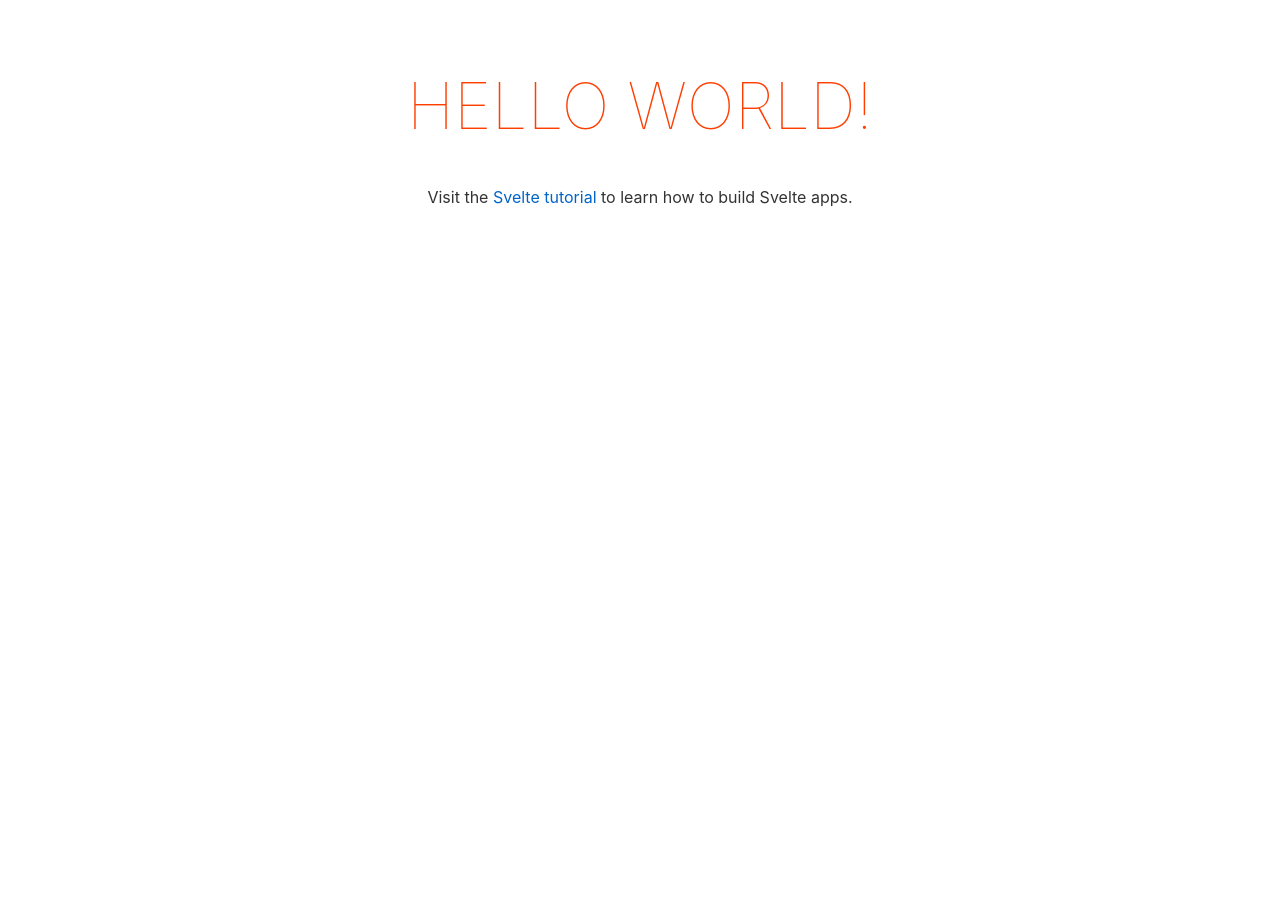
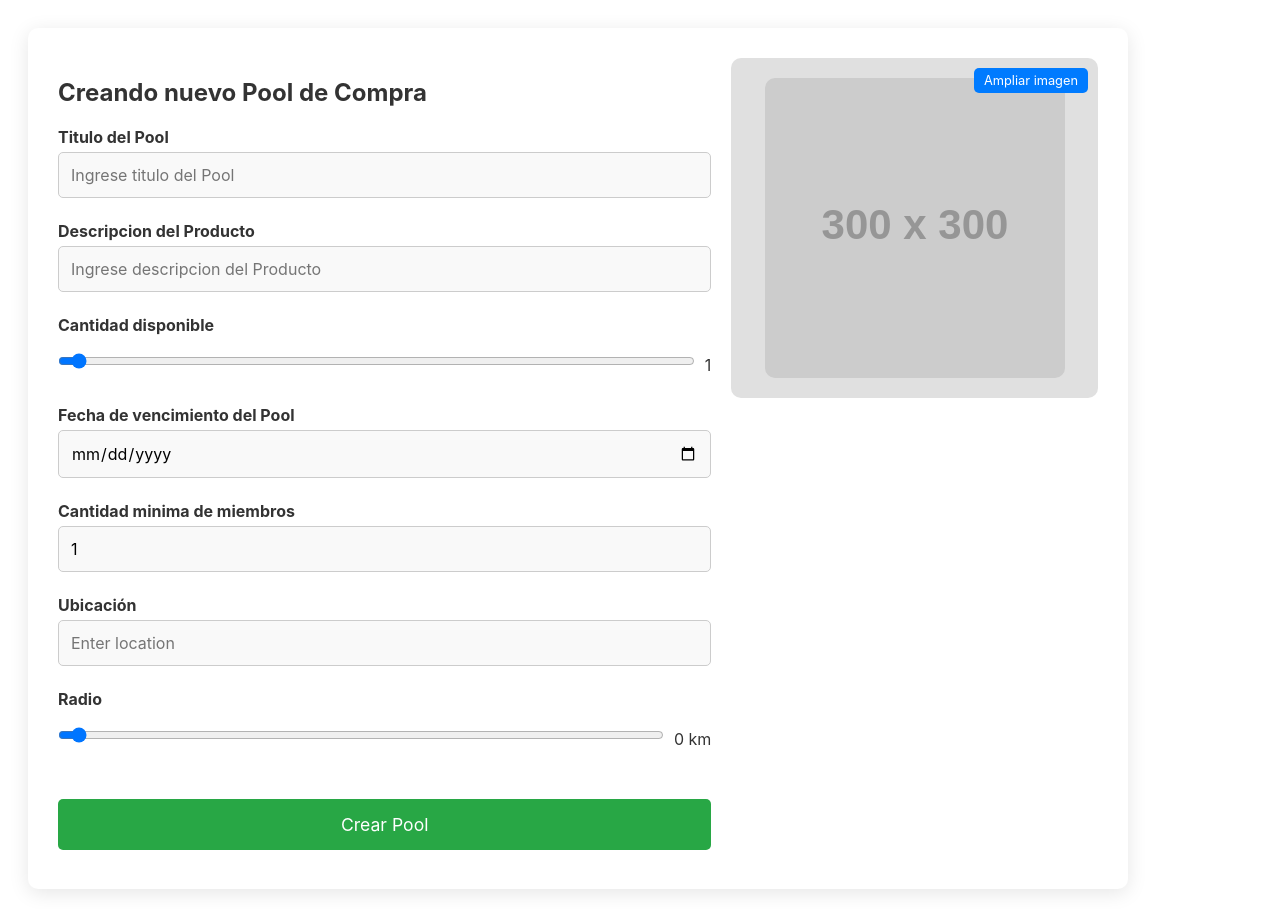
Before and after one commit to grupo5-proyectofinal/architecture_test, a Svelte app in the folder frontend/: page / in a window 1280 px wide. Before the commit the page ends 800 px from the top, so only its background shows below. Built offline with nearby package versions, Linux system fonts and the light colour scheme.

Commit message:
Estructura Crear pool de copra

```diff
--- a/frontend/src/App.svelte
+++ b/frontend/src/App.svelte
@@ -1,36 +1,16 @@
 <script>
-	export let name;
 	import Footer from "./Components/footer.svelte";
 	import Header from "./Components/header.svelte";
+    import Form from "./Components/Form.svelte";
 </script>
 
 <main>
 	<Header />
-
-	<h1>Hello {name}!</h1>
-	<p>Visit the <a href="https://svelte.dev/tutorial">Svelte tutorial</a> to learn how to build Svelte apps.</p>
+	<Form />
 
 	<Footer />
 </main>
 
 <style>
-	main {
-		text-align: center;
-		padding: 1em;
-		max-width: 240px;
-		margin: 0 auto;
-	}
 
-	h1 {
-		color: #ff3e00;
-		text-transform: uppercase;
-		font-size: 4em;
-		font-weight: 100;
-	}
-
-	@media (min-width: 640px) {
-		main {
-			max-width: none;
-		}
-	}
 </style>
--- /dev/null
+++ b/frontend/src/Components/Form.svelte
@@ -0,0 +1,246 @@
+<script>
+    let titulo = '';
+    let descripcion = '';
+    let cantidadDisponible = 1;
+    let fechaCierre = '';
+    let miembrosNecesarios = 1;
+    let ubicacion = '';
+    let radio = 0;
+
+    let tituloError = '';
+    let descripcionError = '';
+
+    //Validación de campo vacio
+    const validateField = (fieldValue, errorMessageSetter, errorMessage) => {
+        if (!fieldValue.trim()) {
+            errorMessageSetter(errorMessage);
+            return false;
+        }
+        errorMessageSetter(''); // Limpiar mensaje de error si la validación pasa
+        return true;
+    };
+
+    const handleProductClick = () => {
+        if (descripcionError) {
+            decripcionError = 'La descripcion es obligatoria';
+        }
+    };
+
+    const validateForm = () => {
+        const isTituloValid = validateField(titulo, (msg) => tituloError = msg, 'El titulo del pool es obligatorio');
+        const isDescripcionValid = validateField(descripcion, (msg) => descripcionError = msg, 'La descripcion es obligatoria');
+
+        return isTituloValid && isDescripcionValid;
+    };
+
+    const handleSubmit = (event) => {
+        event.preventDefault();
+        if (validateForm()) {
+            console.log('Formulario enviado');
+            // Aquí puedes manejar el envío del formulario
+        }
+    };
+</script>
+
+<style>
+    /* Asegura que el formulario esté centrado vertical y horizontalmente */
+    .container {
+        width: 100%;
+        max-width: 1100px;
+        padding: 20px;
+        display: flex;
+        justify-content: center;
+        align-items: center;
+    }
+
+    .form-wrapper {
+        display: flex;
+        width: 100%;
+        background: #ffffff;
+        padding: 30px;
+        border-radius: 10px;
+        box-shadow: 0 4px 20px rgba(0, 0, 0, 0.1);
+        justify-content: space-between;
+        align-items: flex-start; /* Alinea el formulario y la imagen en la parte superior */
+    }
+
+    .form-section {
+        flex: 2;
+        margin-right: 20px;
+    }
+
+    .form-section h2 {
+        margin-bottom: 20px;
+        font-size: 24px;
+    }
+
+    .form-group {
+        margin-bottom: 15px;
+    }
+
+    .form-group label {
+        display: block;
+        margin-bottom: 5px;
+        font-weight: bold;
+    }
+
+    .form-group input,
+    .form-group select,
+    .form-group textarea {
+        width: 100%;
+        padding: 12px;
+        border-radius: 5px;
+        border: 1px solid #ccc;
+        background-color: #f9f9f9;
+    }
+
+    .form-group input:focus,
+    .form-group select:focus,
+    .form-group textarea:focus {
+        border-color: #007bff;
+        outline: none;
+    }
+
+    .form-group .error {
+        color: red;
+        margin-top: 5px;
+        font-size: 0.9em;
+    }
+
+    .slider-container {
+        display: flex;
+        align-items: center;
+        gap: 10px;
+    }
+
+    .slider-container input[type="range"] {
+        flex: 1;
+    }
+
+    button[type="submit"] {
+        width: 100%;
+        padding: 15px;
+        border-radius: 5px;
+        border: none;
+        background-color: #28a745;
+        color: white;
+        font-size: 1.1rem;
+        cursor: pointer;
+        transition: background-color 0.3s ease;
+        margin-top: 20px;
+    }
+
+    button[type="submit"]:hover {
+        background-color: #218838;
+    }
+
+    .image-section {
+        flex: 1;
+        background-color: #e0e0e0;
+        border-radius: 10px;
+        display: flex;
+        align-items: center;
+        justify-content: center;
+        padding: 20px;
+        position: relative;
+    }
+
+    .image-section img {
+        max-width: 100%;
+        height: auto;
+        border-radius: 10px;
+    }
+
+    .image-section button {
+        position: absolute;
+        top: 10px;
+        right: 10px;
+        padding: 5px 10px;
+        font-size: 0.8em;
+        background-color: #007bff;
+        color: white;
+        border: none;
+        border-radius: 5px;
+        cursor: pointer;
+    }
+
+    @media (max-width: 768px) {
+        .form-wrapper {
+            flex-direction: column;
+            align-items: center;
+        }
+
+        .form-section {
+            margin-right: 0;
+            width: 100%;
+        }
+
+        .image-section {
+            margin-top: 20px;
+            height: auto;
+            width: 100%;
+        }
+    }
+</style>
+
+<div class="container">
+    <form on:submit={handleSubmit} class="form-wrapper">
+        <div class="form-section">
+            <h2>Creando nuevo Pool de Compra</h2>
+
+            <div class="form-group">
+                <label for="titulo">Titulo del Pool</label>
+                <input id="titulo" type="text" bind:value={titulo} placeholder="Ingrese titulo del Pool" />
+                {#if tituloError}
+                    <span class="error">{tituloError}</span>
+                {/if}
+            </div>
+
+            <div class="form-group">
+                <label for="descripcion">Descripcion del Producto</label>
+                <input id="descripcion" type="text" bind:value={descripcion} placeholder="Ingrese descripcion del Producto" on:click={handleProductClick} />
+                {#if descripcionError}
+                    <span class="error">{descripcionError}</span>
+                {/if}
+            </div>
+
+            <div class="form-group">
+                <label for="cantidadDisponible">Cantidad disponible</label>
+                <div class="slider-container">
+                    <input id="cantidadDisponible" type="range" min="1" max="100" bind:value={cantidadDisponible} />
+                    <span>{cantidadDisponible}</span>
+                </div>
+            </div>
+
+            <div class="form-group">
+                <label for="fechaCierre">Fecha de vencimiento del Pool</label>
+                <input id="fechaCierre" type="date" bind:value={fechaCierre} />
+            </div>
+
+            <div class="form-group">
+                <label for="miembrosNecesarios">Cantidad minima de miembros</label>
+                <input id="miembrosNecesarios" type="number" min="1" bind:value={miembrosNecesarios} placeholder="Enter number of members needed" />
+            </div>
+
+            <div class="form-group">
+                <label for="ubicacion">Ubicación</label>
+                <input id="ubicacion" type="text" bind:value={ubicacion} placeholder="Enter location" />
+            </div>
+
+            <div class="form-group">
+                <label for="radio">Radio</label>
+                <div class="slider-container">
+                    <input id="radio" type="range" min="0" max="100" bind:value={radio} />
+                    <span>{radio} km</span>
+                </div>
+            </div>
+
+            <button type="submit">Crear Pool</button>
+        </div>
+
+        <div class="image-section">
+            <button type="button">Ampliar imagen</button>
+            <img src="https://via.placeholder.com/300" alt="Pool location map" />
+        </div>
+    </form>
+</div>
```
Also changed, not shown: frontend/src/Components/Button.svelte (added, +20 -0 lines), frontend/src/Components/Input.Svelte (added, +55 -0 lines), frontend/src/routes/Crearpool.svelte (added, +17 -0 lines).
